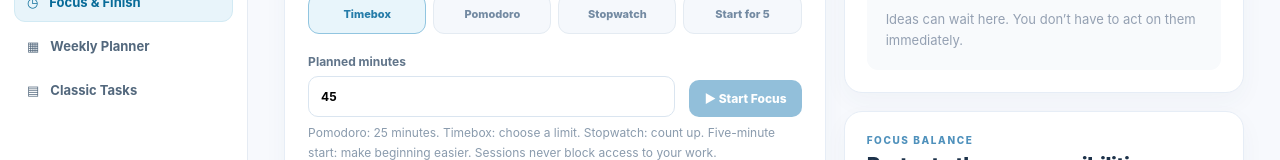
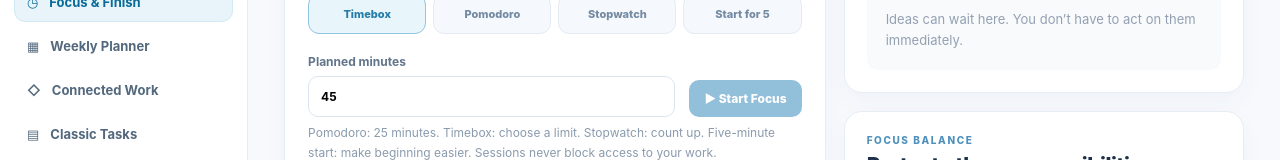
Before and after one commit to prashant-aggarwal-it/robotronix-learning-portal, a Next.js app: page /tasks/v2/focus in a window 1280 px wide. Shown: the part 455-615 px from the top of the page. Built offline with nearby package versions, Linux system fonts and the light colour scheme; no server answers.

Commit message:
feat(tasks-v2): add Connected Work navigation to all V2 workspaces

```diff
--- a/features/tasks/v2/TasksV2Focus.tsx
+++ b/features/tasks/v2/TasksV2Focus.tsx
@@ -197,6 +197,7 @@ export function TasksV2Focus(){
     <Link href="/tasks/v2/board"><span className="mt2-nav-emoji">▥</span> Visual Board</Link>
     <Link className="is-active" href="/tasks/v2/focus" aria-current="page"><span className="mt2-nav-emoji">◷</span> Focus & Finish</Link>
     <Link href="/tasks/v2/planner"><span className="mt2-nav-emoji">▦</span> Weekly Planner</Link>
+    <Link href="/tasks/v2/connected"><span className="mt2-nav-emoji">◇</span> Connected Work</Link>
     <Link href="/tasks"><span className="mt2-nav-emoji">▤</span> Classic Tasks</Link>
    </nav>
    <div className="mt2-sidebar-bottom"><Link href="/tasks/v2">← Return to My Day</Link></div>
```
